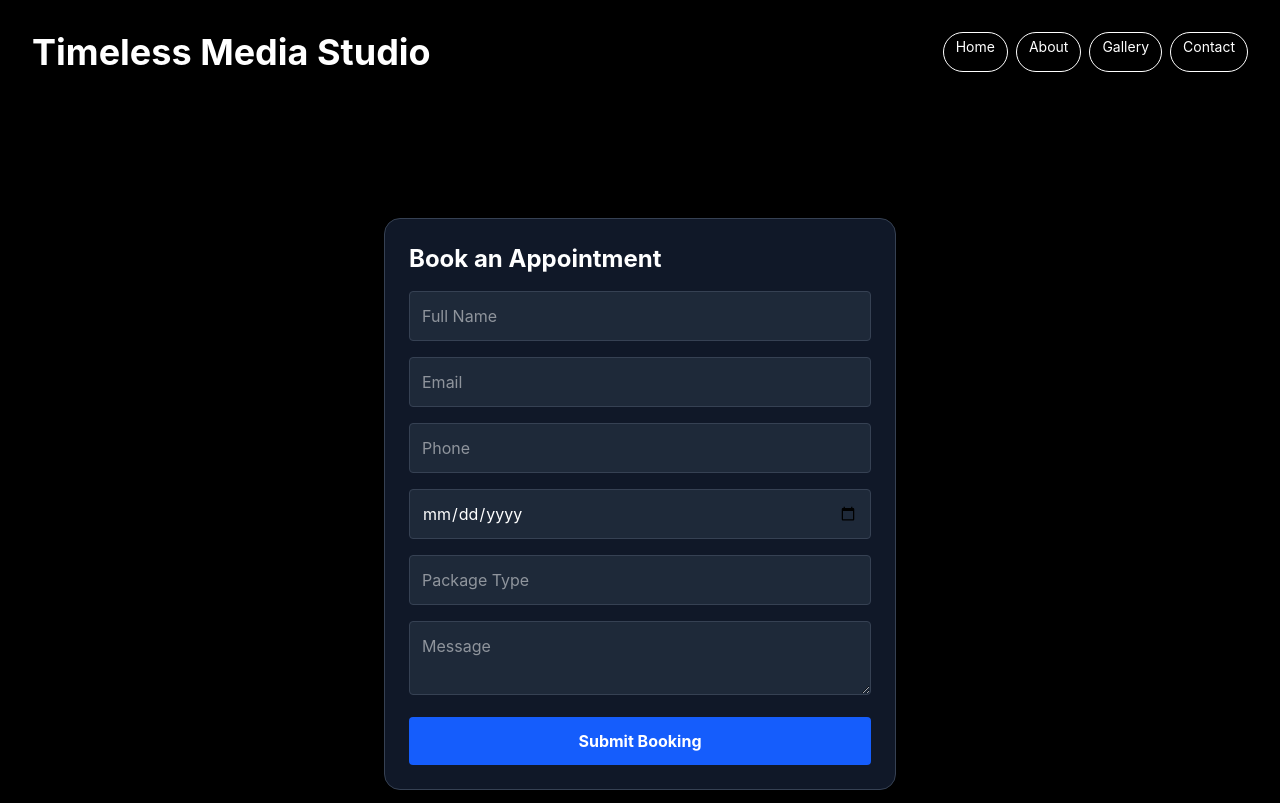
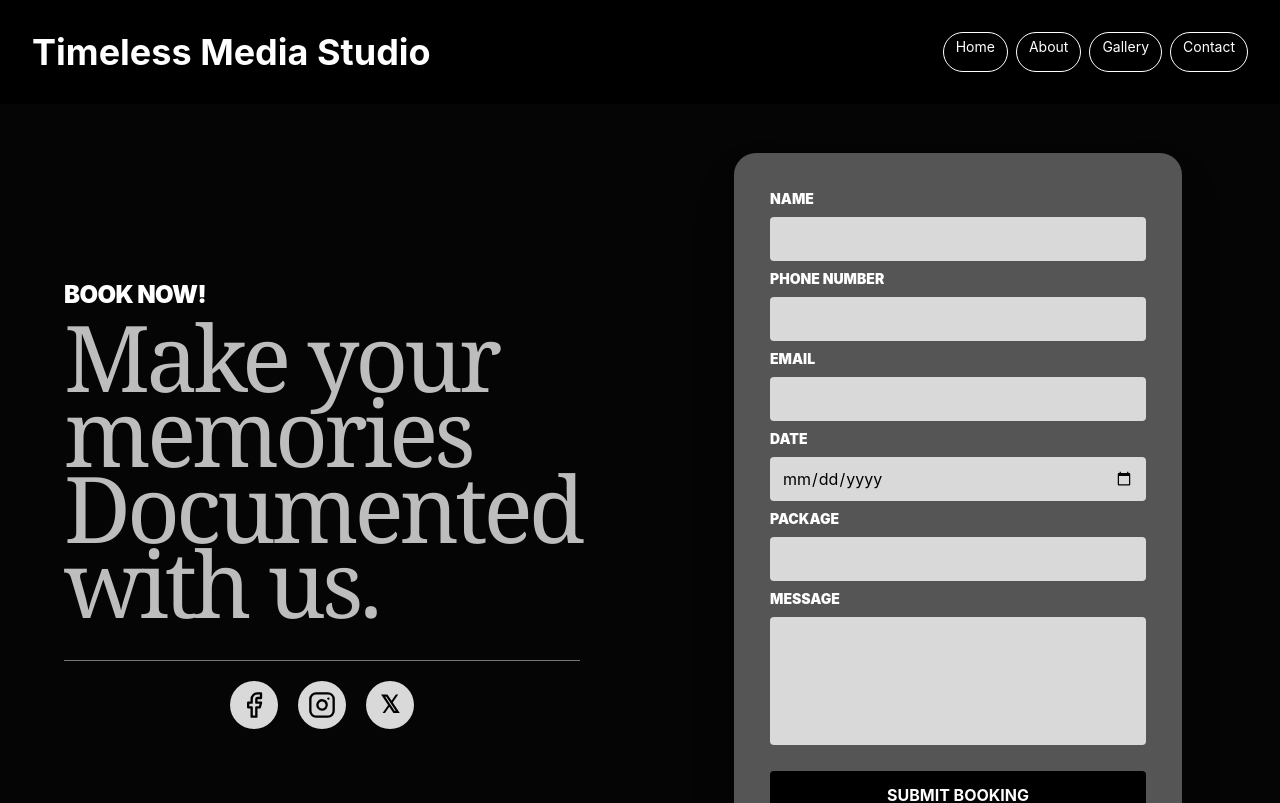
Before and after one commit to eringz/timeless-media-studio, a Next.js app: page /contact in a window 1280 px wide. Shown: the top 803 px of the page. Built offline with nearby package versions, Linux system fonts and the light colour scheme.

Commit message:
Update page.tsx

```diff
--- a/app/contact/page.tsx
+++ b/app/contact/page.tsx
@@ -1,21 +1,22 @@
 "use client";
 
 import { useState } from "react";
+import { Facebook, Instagram } from "lucide-react";
 
-type FormState = {
+type BookingForm = {
   name: string;
+  phone: string;
   email: string;
-  phone: string;
   date: string;
   packageType: string;
   message: string;
 };
 
-export default function BookingForm() {
-  const [form, setForm] = useState<FormState>({
+export default function BookingPage() {
+  const [form, setForm] = useState<BookingForm>({
     name: "",
+    phone: "",
     email: "",
-    phone: "",
     date: "",
     packageType: "",
     message: "",
@@ -24,7 +25,10 @@ export default function BookingForm() {
   const handleChange = (
     e: React.ChangeEvent<HTMLInputElement | HTMLTextAreaElement>
   ) => {
-    setForm({ ...form, [e.target.name]: e.target.value });
+    setForm({
+      ...form,
+      [e.target.name]: e.target.value,
+    });
   };
 
   const handleSubmit = (e: React.FormEvent) => {
@@ -46,12 +50,12 @@ export default function BookingForm() {
       JSON.stringify([newBooking, ...existing])
     );
 
-    alert("Booking submitted!");
+    alert("Booking submitted successfully!");
 
     setForm({
       name: "",
+      phone: "",
       email: "",
-      phone: "",
       date: "",
       packageType: "",
       message: "",
@@ -59,66 +63,133 @@ export default function BookingForm() {
   };
 
   return (
-    <div className="min-h-screen flex items-center justify-center bg-black text-white p-6">
+    <main className="min-h-screen bg-[#050505] text-white flex items-center justify-center px-6 py-12">
+      <section className="w-full max-w-7xl grid grid-cols-1 lg:grid-cols-2 gap-10 items-center">
+
+        {/* LEFT SIDE */}
+        <div className="px-2 lg:px-10">
+          <p className="text-2xl font-black tracking-tight mb-2">
+            BOOK NOW!
+          </p>
+
+          <h1 className="font-serif text-[64px] sm:text-[82px] lg:text-[92px] leading-[0.82] tracking-[-4px] text-[#bdbdbd] max-w-xl">
+            Make your
+            <br />
+            memories
+            <br />
+            Documented
+            <br />
+            with us.
+          </h1>
+
+          <div className="h-px bg-[#777] max-w-xl mt-10 mb-5" />
+
+          <div className="flex gap-5 justify-center max-w-xl">
+            <a
+              href="#"
+              className="w-12 h-12 rounded-full bg-[#d9d9d9] text-black flex items-center justify-center hover:scale-105 transition"
+            >
+              <Facebook size={28} />
+            </a>
+
+            <a
+              href="#"
+              className="w-12 h-12 rounded-full bg-[#d9d9d9] text-black flex items-center justify-center hover:scale-105 transition"
+            >
+              <Instagram size={28} />
+            </a>
+
+            <a
+              href="#"
+              className="w-12 h-12 rounded-full bg-[#d9d9d9] text-black flex items-center justify-center text-2xl font-bold hover:scale-105 transition"
+            >
+              𝕏
+            </a>
+          </div>
+        </div>
+
+        {/* FORM CARD */}
         <form
           onSubmit={handleSubmit}
-        className="w-full max-w-lg space-y-4 bg-gray-900 p-6 rounded-2xl border border-gray-700"
+          className="bg-[#555] rounded-[22px] p-8 lg:p-9 w-full max-w-md mx-auto shadow-2xl"
         >
-        <h1 className="text-2xl font-bold">Book an Appointment</h1>
-
+          <label className="block text-sm font-black mb-2">
+            NAME
+          </label>
           <input
             name="name"
-          placeholder="Full Name"
             value={form.name}
             onChange={handleChange}
-          className="w-full p-3 bg-gray-800 border border-gray-700 rounded text-white"
+            required
+            className="w-full h-11 rounded bg-[#d9d9d9] text-black px-3 mb-2 outline-none"
           />
 
+          <label className="block text-sm font-black mb-2">
+            PHONE NUMBER
+          </label>
+          <input
+            name="phone"
+            value={form.phone}
+            onChange={handleChange}
+            required
+            className="w-full h-11 rounded bg-[#d9d9d9] text-black px-3 mb-2 outline-none"
+          />
+
+          <label className="block text-sm font-black mb-2">
+            EMAIL
+          </label>
           <input
             name="email"
-          placeholder="Email"
+            type="email"
             value={form.email}
             onChange={handleChange}
-          className="w-full p-3 bg-gray-800 border border-gray-700 rounded text-white"
+            required
+            className="w-full h-11 rounded bg-[#d9d9d9] text-black px-3 mb-2 outline-none"
           />
 
+          <label className="block text-sm font-black mb-2">
+            DATE
+          </label>
           <input
-          name="phone"
-          placeholder="Phone"
-          value={form.phone}
+            name="date"
+            type="date"
+            value={form.date}
             onChange={handleChange}
-          className="w-full p-3 bg-gray-800 border border-gray-700 rounded text-white"
+            required
+            className="w-full h-11 rounded bg-[#d9d9d9] text-black px-3 mb-2 outline-none"
           />
 
-        {/* ✅ FIXED DATE PICKER */}
+          <label className="block text-sm font-black mb-2">
+            PACKAGE
+          </label>
           <input
-          type="date"
-          name="date"
-          value={form.date}
+            name="packageType"
+            value={form.packageType}
             onChange={handleChange}
-          className="w-full p-3 bg-gray-800 border border-gray-700 rounded text-white"
+            required
+            className="w-full h-11 rounded bg-[#d9d9d9] text-black px-3 mb-2 outline-none"
           />
 
-        <input
-          name="packageType"
-          placeholder="Package Type"
-          value={form.packageType}
+          <label className="block text-sm font-black mb-2">
+            MESSAGE
+          </label>
+          <textarea
+            name="message"
+            value={form.message}
             onChange={handleChange}
-          className="w-full p-3 bg-gray-800 border border-gray-700 rounded text-white"
+            required
+            className="w-full h-32 rounded bg-[#d9d9d9] text-black px-3 py-2 outline-none resize-none"
           />
 
-        <textarea
-          name="message"
-          placeholder="Message"
-          value={form.message}
-          onChange={handleChange}
-          className="w-full p-3 bg-gray-800 border border-gray-700 rounded text-white"
-        />
-
-        <button className="w-full bg-blue-600 hover:bg-blue-700 py-3 rounded font-bold">
-          Submit Booking
+          <button
+            type="submit"
+            className="mt-5 w-full bg-black text-white py-3 rounded font-bold hover:bg-gray-900 transition"
+          >
+            SUBMIT BOOKING
           </button>
         </form>
-    </div>
+
+      </section>
+    </main>
   );
 }
```
Lines whose indentation alone changed are shown as unchanged.
